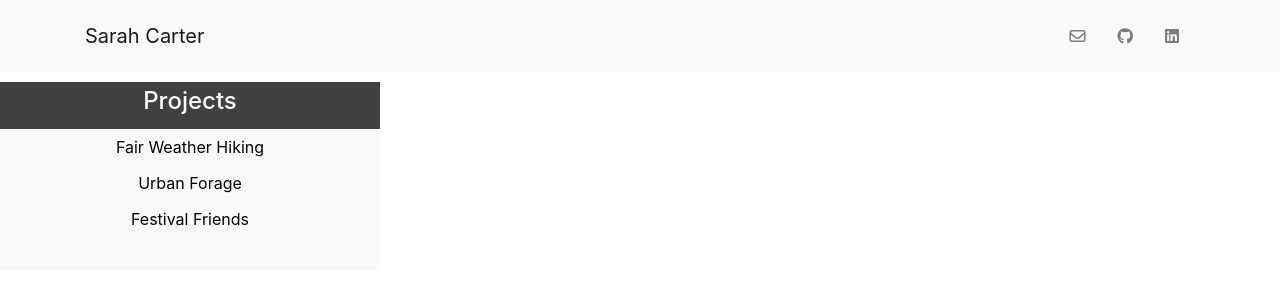
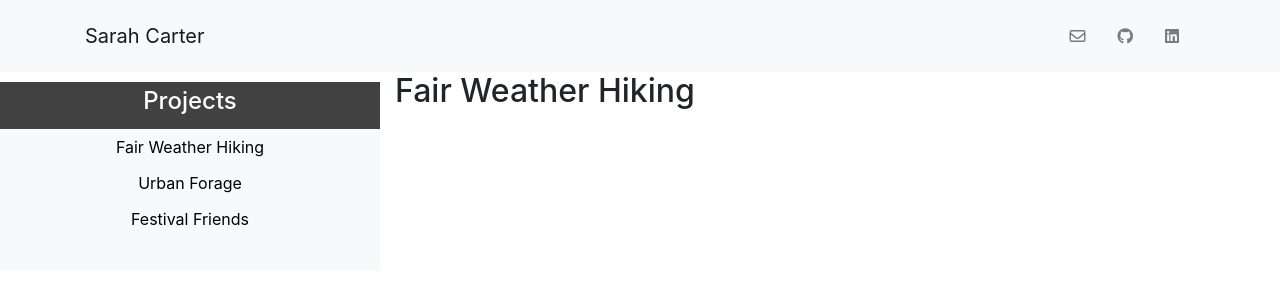
Before and after one commit to sarahm16/React-Portfolio, a React (Create React App) app: page / in a window 1280 px wide. Shown: the top 300 px of the page. Built offline with nearby package versions, Linux system fonts and the light colour scheme.

Commit message:
created a project component that displays name of project that user clicks on

```diff
--- a/src/components/project/project.js
+++ b/src/components/project/project.js
@@ -0,0 +1,12 @@
+import React, {Component} from 'react';
+
+class Project extends Component {
+
+    render() {
+        return(
+            <h2>{this.props.details.name}</h2>
+        )
+    }
+}
+
+export default Project;
--- a/src/pages/projects.js
+++ b/src/pages/projects.js
@@ -1,6 +1,7 @@
 import React, {Component} from 'react';
 
 import Navbar from '../components/navbar/navbar';
+import Project from '../components/project/project';
 import projectList from '../db/db';
 
 import './style.css';
@@ -46,7 +47,9 @@ class Projects extends Component {
                                 )
                             })}
                         </div>
-                        <div className='col-lg-8'></div>
+                        <div className='col-lg-8'>
+                            <Project details={this.state.activeProject}/>
+                        </div>
                     </div>
                 </div>
             </div>
```
